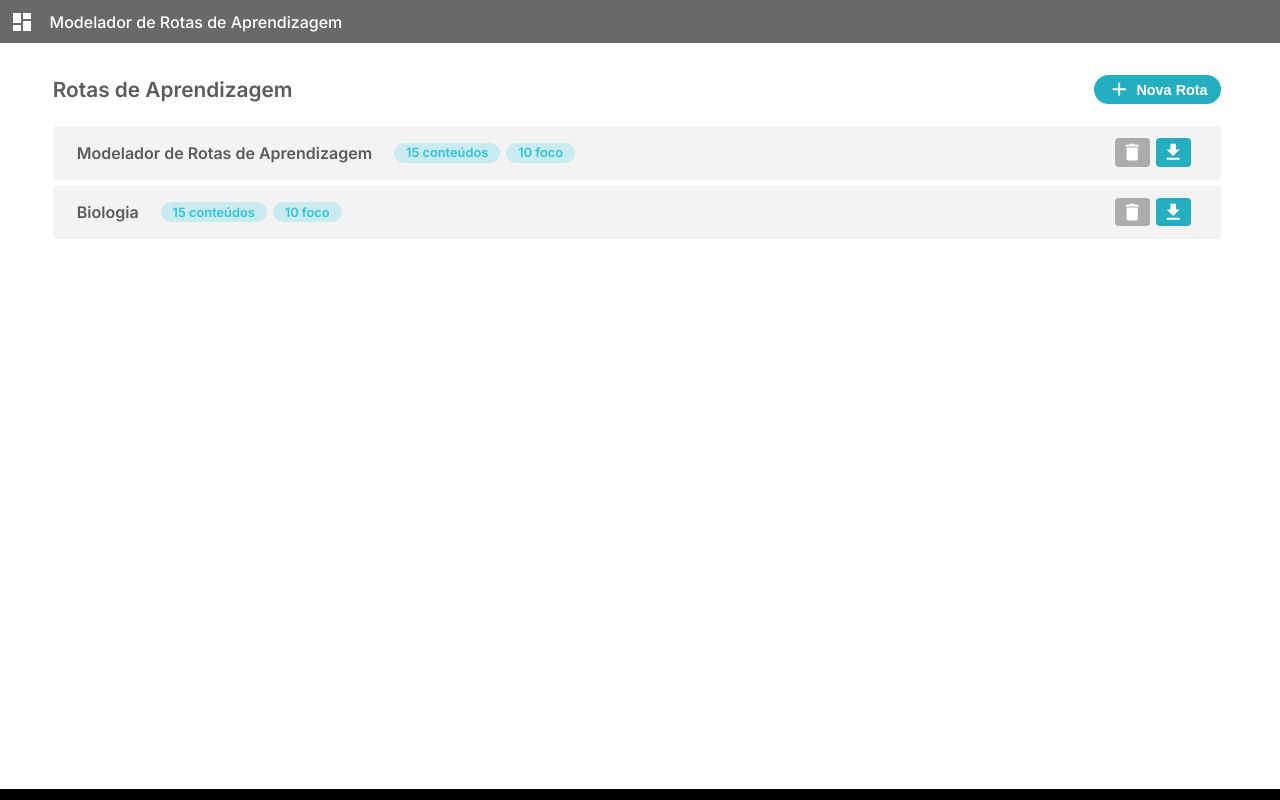
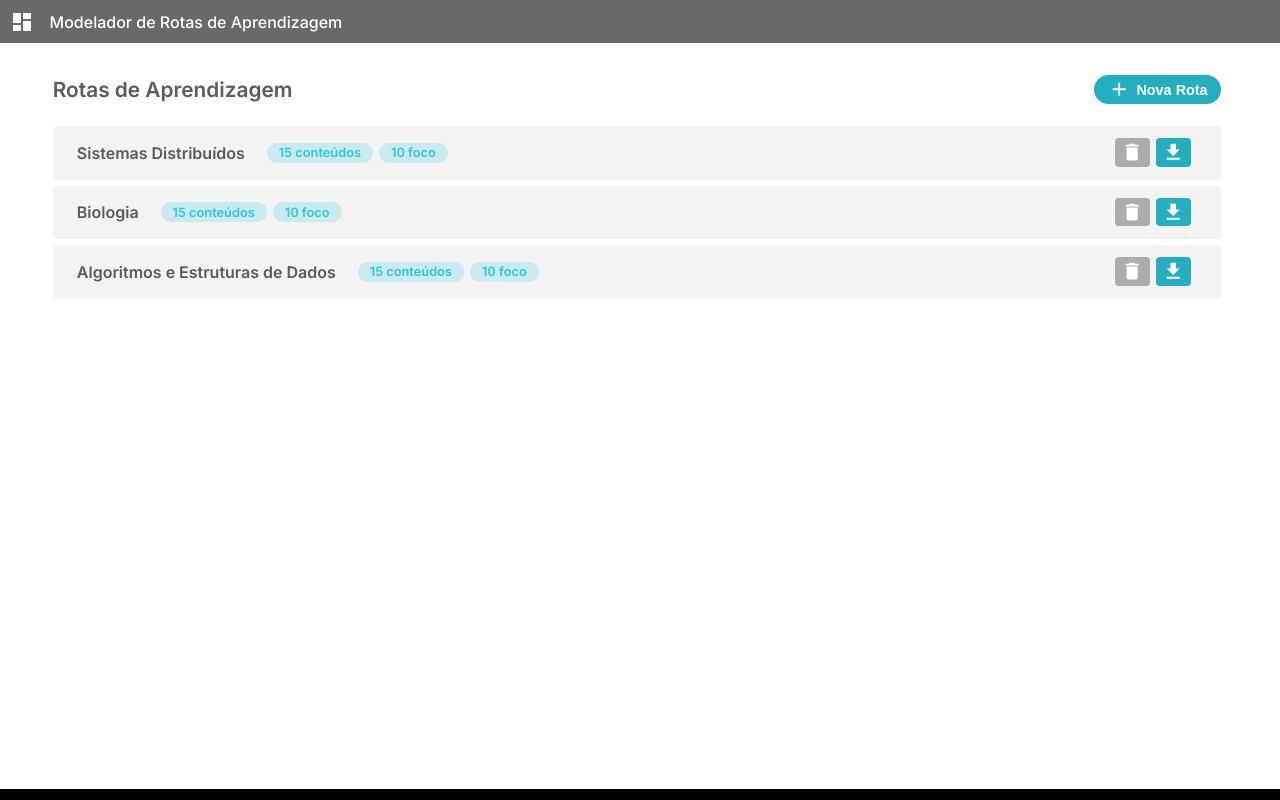
Before and after one commit to lauraadalmolin/learning-path-builder, a Next.js app: page /main in a window 1280 px wide. Built offline with nearby package versions, Linux system fonts and the light colour scheme.

Commit message:
small updates

```diff
--- a/components/modal-window/index.js
+++ b/components/modal-window/index.js
@@ -16,10 +16,10 @@ const ModalWindow = ({ title, description, confirmHandler, cancelHandler }) => {
         <h1 className={styles.title}>{title}</h1>
         <p className={styles.description}>{description}</p>
         <div className={styles.btnContainer}>
-          <Button onClickHandler={cancelHandler} type='secondary'>
+          <Button size='big' onClickHandler={cancelHandler} type='secondary'>
             Cancelar
           </Button>
-          <Button onClickHandler={confirmHandler} type='primary'>
+          <Button size='big' onClickHandler={confirmHandler} type='primary'>
             Confirmar
           </Button>
         </div>
--- a/storage/7227a9a1-ca59-9f55-cb8f-2c63ff75ed16.json
+++ /dev/null
@@ -1,5 +0,0 @@
-{
-  "id": "7227a9a1-ca59-9f55-cb8f-2c63ff75ed16",
-  "name": "Modelador de Rotas de Aprendizagem",
-  "graph": {}
-}
--- /dev/null
+++ b/storage/a00839f6-4043-7f84-f3e5-3dd7e4225dd0.json
@@ -0,0 +1,5 @@
+{
+  "id": "a00839f6-4043-7f84-f3e5-3dd7e4225dd0",
+  "name": "Sistemas Distribuídos",
+  "graph": {}
+}
--- /dev/null
+++ b/storage/a92803ee-89e3-fc84-a8a1-a8f060eaed6b.json
@@ -0,0 +1,5 @@
+{
+  "id": "a92803ee-89e3-fc84-a8a1-a8f060eaed6b",
+  "name": "Algoritmos e Estruturas de Dados",
+  "graph": {}
+}
```
